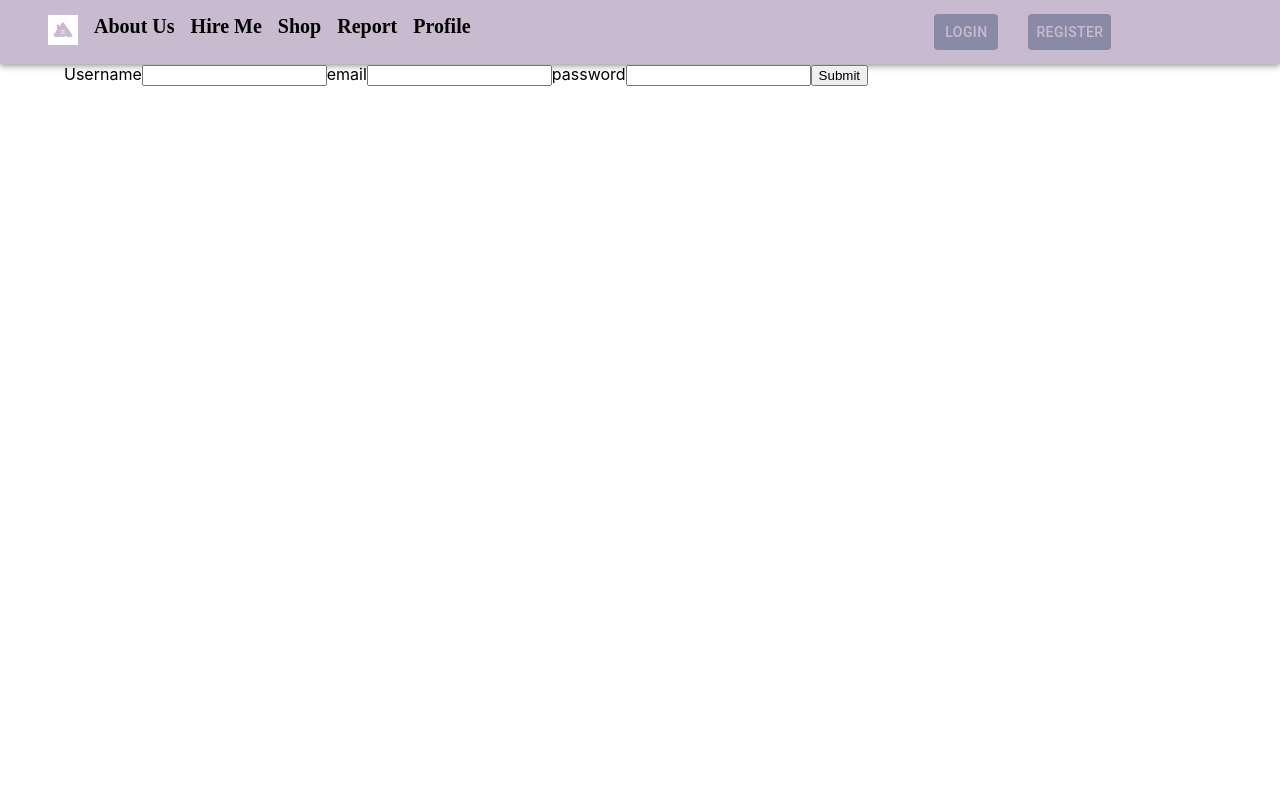
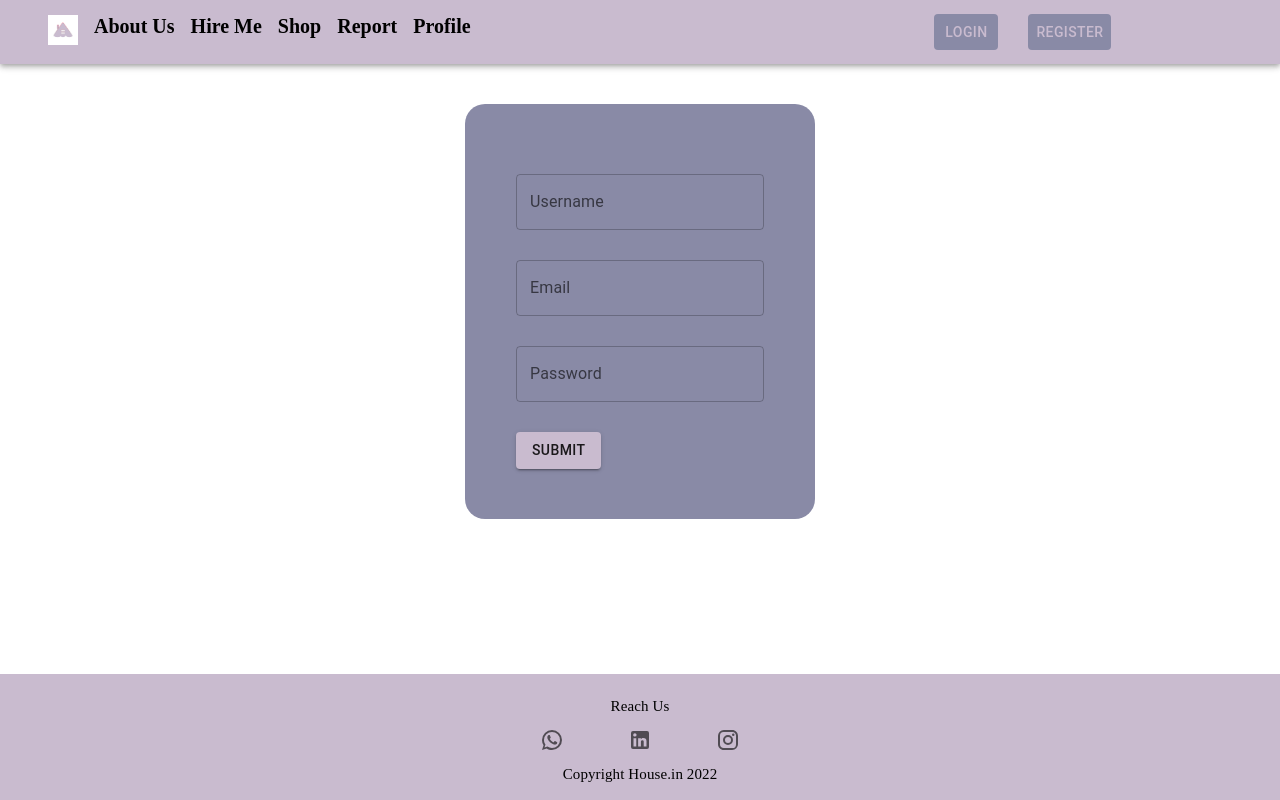
Before and after one commit to dwissaaj/house.in, a React (Create React App) app: page /register in a window 1280 px wide. Built offline with nearby package versions, Linux system fonts and the light colour scheme.

Commit message:
add footer & finish register

```diff
--- a/package.json
+++ b/package.json
@@ -5,7 +5,8 @@
   "dependencies": {
     "@emotion/react": "^11.9.3",
     "@emotion/styled": "^11.9.3",
-    "@mui/material": "^5.8.7",
+    "@mui/icons-material": "^5.8.4",
+    "@mui/material": "^5.9.0",
     "@testing-library/jest-dom": "^5.16.4",
     "@testing-library/react": "^13.3.0",
     "@testing-library/user-event": "^13.5.0",
--- a/src/App.js
+++ b/src/App.js
@@ -8,6 +8,7 @@ import Shop from './Pages/Shop'
 import Navbar from './Components/NavBar';
 import Login from './Pages/Login';
 import Register from './Pages/Register';
+import Footer from './Components/Footer';
 function App() {
   return (
     <>
@@ -21,6 +22,7 @@ function App() {
       <Route path='login' element={<Login/>}/>
       <Route path='register' element={<Register/>} />
     </Routes>
+    <Footer/>
     </>
   );
 }
--- /dev/null
+++ b/src/Components/Footer.js
@@ -0,0 +1,26 @@
+import { Grid,BottomNavigation, Stack, Typography,Container, BottomNavigationAction } from '@mui/material'
+import React from 'react'
+import WhatsAppIcon from '@mui/icons-material/WhatsApp';
+import LinkedInIcon from '@mui/icons-material/LinkedIn';
+import InstagramIcon from '@mui/icons-material/Instagram';
+function Footer() {
+  return (
+    <BottomNavigation  sx={{paddingTop:"20px",paddingBottom:'50px',backgroundColor:'#C9BBCF',width:'100%',position:'absolute',bottom:0}}>
+          <Grid>
+          <Typography variant="h6" sx={{marginBottom:'10px',display:'flex',justifyContent:"center"}}>
+            Reach Us
+          </Typography>
+          <Stack direction='row' spacing={1}>
+          <BottomNavigationAction  icon={<WhatsAppIcon />} />
+          <BottomNavigationAction  icon={<LinkedInIcon />} />
+          <BottomNavigationAction  icon={<InstagramIcon />} />
+          </Stack>
+          <Typography variant="h6" sx={{marginTop:'10px',display:'flex',justifyContent:"center"}}>
+            Copyright House.in 2022
+          </Typography>
+          </Grid>
+    </BottomNavigation>
+  )
+}
+
+export default Footer
--- a/src/Components/theme.js
+++ b/src/Components/theme.js
@@ -10,13 +10,24 @@ export const theme = createTheme({
         secondary:{
             main:"#898AA6",
             light:"#7173A8"
+        },
+        error:{
+            main:"#FF7878"
+        },
+        success:{
+            main:"#90C8AC"
         }
+
     },
     typography:{
         h3:{
             fontSize:20,
             fontWeight:"bold",
             fontFamily: '"Baloo Bhaijaan", cursive',
+        },
+        h6:{
+            fontSize:15,
+            fontFamily: "Baloo Bhaijaan",
         }
     }
 
--- a/src/Pages/LandingPage.js
+++ b/src/Pages/LandingPage.js
@@ -1,9 +1,12 @@
+import { Button } from "@mui/material";
 import Navbar from "../Components/NavBar";
 
 const LandingPage = () => {
     return (
         <>
             <h2>This is landuing page</h2>
+            <Button variant='outlined' color='error'>Auth user only</Button>
+
         </>
      );
 }
--- a/src/Pages/Register.js
+++ b/src/Pages/Register.js
@@ -1,22 +1,38 @@
-import { Typography } from '@mui/material'
+import { Button, Typography, Grid,Box,Input ,InputLabel, TextField } from '@mui/material'
 import { Container} from '@mui/system'
 import { useFormik} from 'formik'
 import React, {useState} from 'react'
+import { Link, Navigate } from 'react-router-dom'
+import Login from './Login'
+const initialValues = {
+  username:'',
+  email:'',
+  password:''
+}
 
+const validate = values => {
+  let errors = {}
+
+  if(!values.username) {
+    errors.username = 'Required'
+  }
+  if(!values.email) {
+    errors.email = 'Required'
+  }
+  if(!values.password) {
+    errors.password = 'Required'
+  }
+  return errors
+}
 function Register() {
   const [success, setSuccess] = useState(false);
   const [registerPass,setRegisterPass] = useState(false);
   const [registerUser,setRegisterUser] = useState(false);
   const [registerEmail,setRegisterEmail] = useState(false);
+  const [registerAllError,setRegisterAllError] = useState(false);
   const formik = useFormik({
-    initialValues:{
-      username:'',
-      email:'',
-      password:''
-    },
-
+    initialValues,
     onSubmit: async values  => {
-      formik.setSubmitting(true)
       const req = await fetch(
         "http://localhost:1337/api/auth/local/register",
         {
@@ -30,7 +46,6 @@ function Register() {
       );
       const res = await req.json();
       if(res.jwt){
-        formik.resetForm(true);
         setSuccess(true);
       }
       else if (res.error.message === 'Email or Username are already taken') {
@@ -40,56 +55,108 @@ function Register() {
       }
       else if (res.error.message === 'username must be at least 3 characters'){
         setRegisterUser(true)
+      } else if(res.error.message === '2 errors occurred') {
+        setRegisterAllError(true)
       }
-
     },
-
+    validate
   })
   console.log(formik)
   return (
     <>
         <Container>
-
+          <Grid
+                container
+                direction="column"
+                alignItems="center"
+                justifyContent="center"
+                sx={{margin:"auto",backgroundColor:'#898AA6',height:'auto',width:'350px',
+                marginTop:"40px",marginBottom:"20px",padding:'50px',borderRadius:'20px'}}>
                 <form onSubmit={formik.handleSubmit}>
                 {success && (
                   <div>
+                    <Button variant="contained" color="success">
                       <Typography>Registered</Typography>
+                    </Button>
                   </div>
                   )}
-                  {registerPass && (
-                  <Typography>Password have minimum 6 character</Typography>
-                  )}
-                  {registerEmail && (
-                  <Typography>Username or Email Have Been Taken</Typography>
-                  )}
-                  {registerUser && (
-                  <Typography>Minimum 3 Character For Username</Typography>
-                  )}
-
-                  <label htmlFor="username">Username</label>
-                  <input
-                  id='username'
+                  <Box sx={{marginBottom:"30px",marginTop:'20px'}}>
+                    <TextField htmlFor='username' id="username" color='error' label="Username" variant="outlined"
                     type='text'
                     name='username'
                     onChange={formik.handleChange}
                     value={formik.values.username}/>
-                  <label htmlFor="email">email</label>
-                  <input
+                    {formik.errors.username ? <Typography sx={{color:'pink',marginTop:'10px',marginBottom:'10px'}}>{formik.errors.email}</Typography> : null}
+                  </Box>
+
+                  <Box sx={{marginBottom:"30px",marginTop:'20px'}}>
+                  <TextField htmlFor='email'  color='error' label="Email" variant="outlined"
                     id='email'
                     type='email'
                     name='email'
                     onChange={formik.handleChange}
-                  value={formik.values.email}/>
-                  <label htmlFor="password">password</label>
-                  <input
+                    value={formik.values.email} />
+
+                  {formik.errors.email ? <Typography sx={{color:'pink',marginTop:'10px',marginBottom:'10px'}}>{formik.errors.email}</Typography> : null}
+                  </Box>
+                  <Box sx={{marginBottom:"30px",marginTop:'20px'}}>
+                  <TextField htmlFor='password'  color='error' label="Password" variant="outlined"
                     id='password'
                     type='password'
                     name='password'
                     onChange={formik.handleChange}
-                  value={formik.values.password}/>
-                  <button type="submit">Submit</button>
+                    value={formik.values.password} />
+
+                  {formik.errors.password ? <Typography sx={{color:'pink',marginTop:'10px',marginBottom:'10px'}}>{formik.errors.password}</Typography> : null}
+                  </Box>
+                  <Box>
+                  <Button variant="contained" type="submit" color='primary'>Submit</Button>
+                  {success && (
+                  <div>
+                    <Link style={{textDecoration:'none'}} to="/login">
+                      <Button sx={{marginTop:'10px',marginBottom:'10px'}} variant="contained" color='primary'>
+                        <Typography>
+                        Login
+                        </Typography>
+                      </Button>
+                    </Link>
+                  </div>
+                  )}
+                  </Box>
+                  <Box>
+                  {registerUser && (
+                    <Button variant="contained" type="submit" color='error' sx={{marginTop:'10px',marginBottom:'10px'}}>
+                      <Typography sx={{color:'white'}}>
+                        Minimum 3 Character For Username
+                      </Typography>
+                    </Button>
+                    )}
+                    {registerEmail && (
+                    <Button variant="contained" type="submit" color='error' sx={{marginTop:'10px',marginBottom:'10px'}}>
+                    <Typography sx={{color:'white'}}>
+                      Email Have Been Registered
+                    </Typography>
+                  </Button>
+                  )}
+                    {registerPass && (
+                    <Button variant="contained" type="submit" color='error'sx={{marginTop:'10px',marginBottom:'10px'}}>
+                    <Typography sx={{color:'white'}}>
+                      Password Must Contain At Least 6 Character
+                    </Typography>
+                  </Button>
+                  )}
+                  {registerAllError && (
+                    <Button variant="contained" type="submit" color='error'sx={{marginTop:'10px',marginBottom:'10px'}}>
+                    <Typography sx={{color:'white'}}>
+                      Password Must 6 Character and Username Must At Least 3 Character
+                    </Typography>
+                    </Button>
+                  )}
+                  </Box>
           </form>
 
+
+          </Grid>
 
         </Container>
     </>
```
Also changed, not shown: 1 other file (tests, documents, lock files or other folders). Lines whose indentation alone changed are shown as unchanged.
